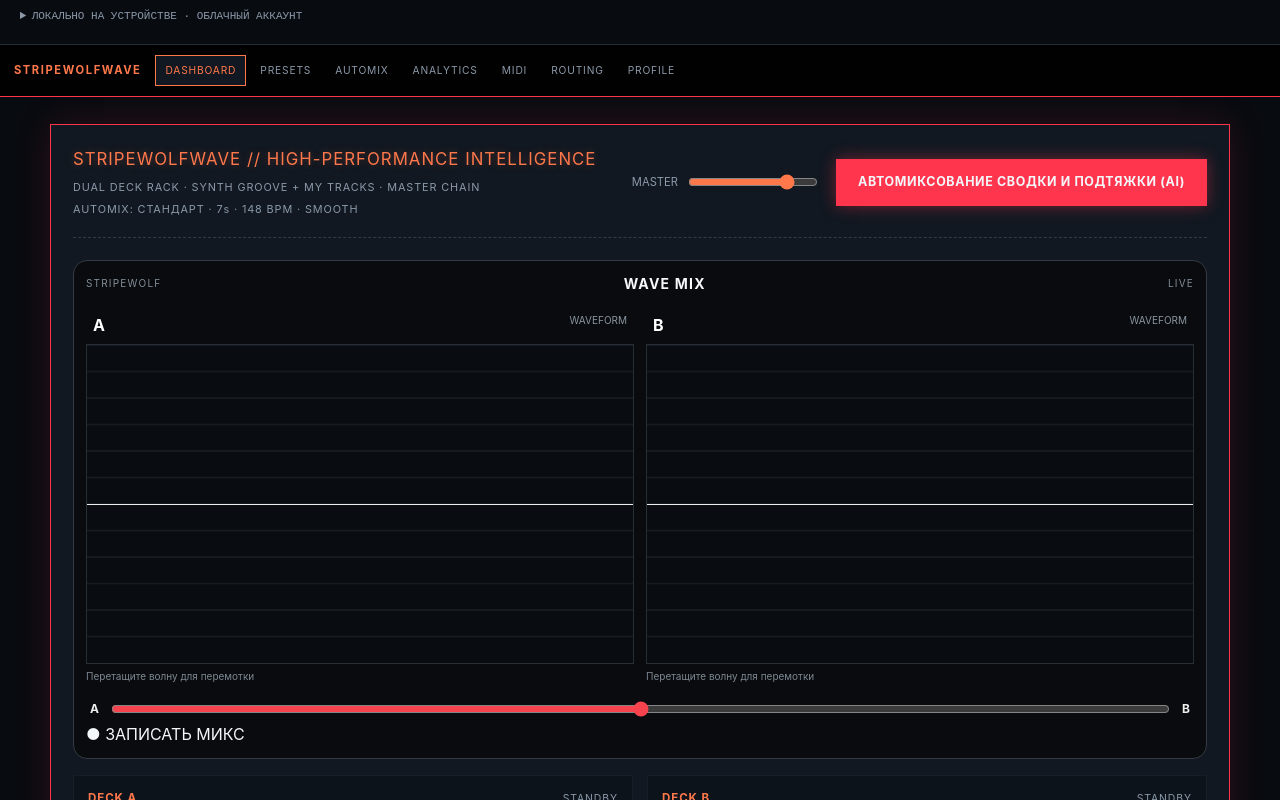
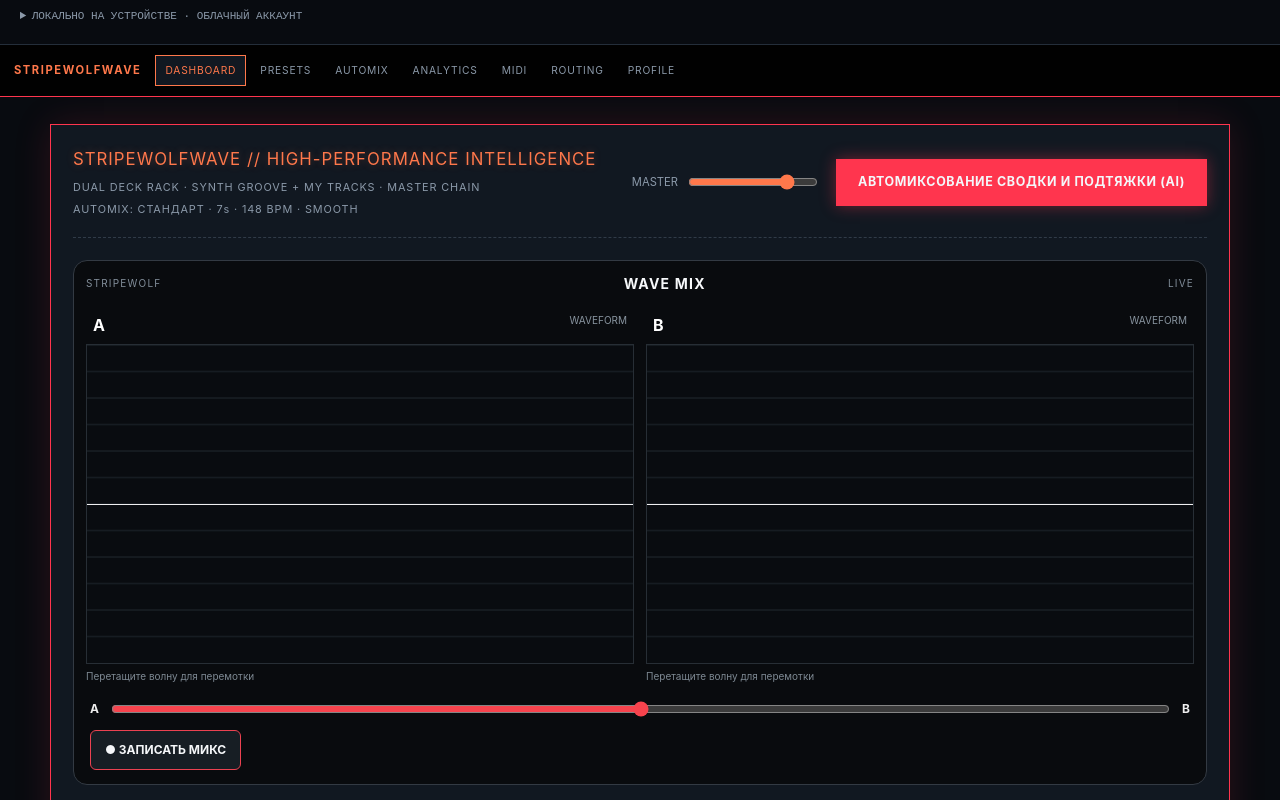
Before and after one commit to cocosend/stripewolf-wave-base44, a React (Vite) app: page /dashboard in a window 1280 px wide. Shown: the top 800 px of the page. Built offline with nearby package versions, Linux system fonts and the light colour scheme; no server answers.

Commit message:
style: expose mix recording controls

```diff
--- a/src/patches.css
+++ b/src/patches.css
@@ -2,3 +2,4 @@ html{color-scheme:dark}body{padding:env(safe-area-inset-top) env(safe-area-inset
 
 .wave-mixer{background:#090b0e;border:1px solid #333a43;border-radius:14px;overflow:hidden;padding:12px;min-width:0}.wave-head{display:flex;justify-content:space-between;align-items:center;color:#828e9a;font-size:10px;letter-spacing:.12em}.wave-head strong{color:#f6f8fa;font-size:14px}.wave-grid{display:grid;grid-template-columns:1fr 1fr;gap:3px;margin-top:12px}.wave-channel{min-width:0}.wave-title{display:flex;justify-content:space-between;color:#8995a0;font-size:10px;padding:7px}.wave-title strong{color:#fff;font-size:16px}.wave-channel canvas{display:block;width:100%;height:260px;touch-action:none;border:1px solid #272e35}.wave-channel small{display:block;color:#7e8993;font-size:10px;margin-top:5px}.wave-cross{display:flex;align-items:center;gap:12px;color:#eee;font-size:12px;font-weight:700;margin:16px 4px 4px}.wave-cross input{width:100%;accent-color:#f7434d}.console-grid:has(.wave-mixer){align-items:start}@media(max-width:700px){.console-grid:has(.wave-mixer){display:flex;flex-direction:column}.wave-mixer,.console-grid .rack{width:100%}.wave-channel canvas{height:240px}}
 .console-grid:has(.wave-mixer){display:flex;flex-direction:column;align-items:stretch;gap:16px}.console-grid:has(.wave-mixer) .wave-mixer,.console-grid:has(.wave-mixer) .rack{width:100%}.wave-mixer{max-width:none}.wave-channel canvas{height:320px}.wave-grid{gap:12px}@media(max-width:700px){.wave-channel canvas{height:270px}.wave-grid{gap:5px}.wave-mixer{padding:10px}}
+.wave-record{display:flex;gap:12px;align-items:center;flex-wrap:wrap;margin:12px 4px 2px}.wave-record button,.wave-record a{background:#171e24;border:1px solid #ec4251;border-radius:6px;color:#f5f7f9;padding:10px 14px;font-size:12px;font-weight:700;cursor:pointer;text-decoration:none}.wave-record button:hover,.wave-record a:hover{background:#a92234}
```
